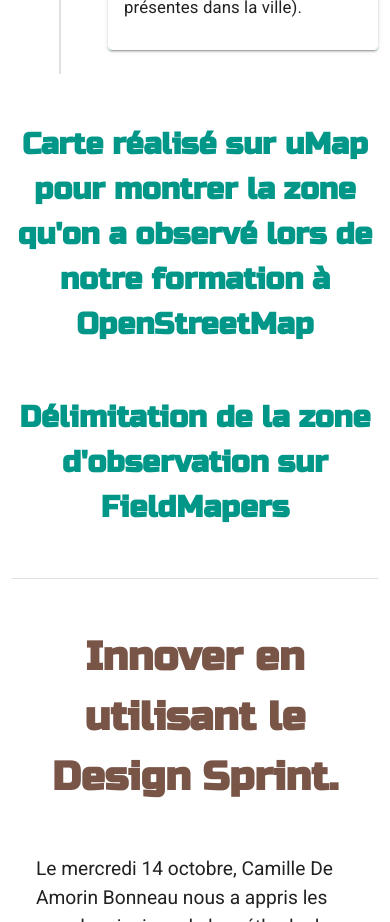
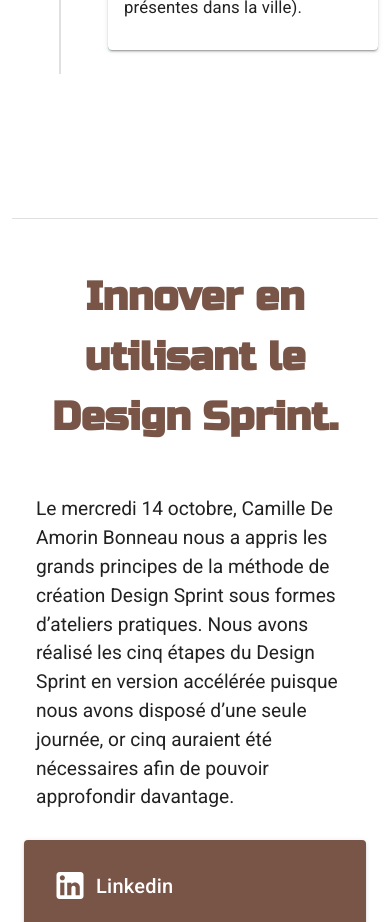
Before and after one commit to LeoPaulD/outils-pro, a Vue app: page / in a window 390 px wide. Shown: the part 7340-8262 px from the top of the page. Built offline with nearby package versions, Linux system fonts and the light colour scheme; a web font is replaced by a local one; what vue-scroll-progress, vue-scrollactive would draw is missing.

Commit message:
mobile none

```diff
--- a/src/components/OpenStreetMap.vue
+++ b/src/components/OpenStreetMap.vue
@@ -85,11 +85,11 @@
   </v-timeline>
   <br>
    <br>
-   <h3 class="text-center teal--text">Carte réalisé sur uMap pour montrer la zone qu'on a observé lors de notre formation à OpenStreetMap</h3>
+   <h3 class="text-center teal--text mobilenone">Carte réalisé sur uMap pour montrer la zone qu'on a observé lors de notre formation à OpenStreetMap</h3>
     <iframe class="mobilenone" width="100%" height="600px" frameborder="0" allowfullscreen src="//umap.openstreetmap.fr/fr/map/enrichir-open-street-map_530122?scaleControl=false&miniMap=false&scrollWheelZoom=false&zoomControl=true&allowEdit=false&moreControl=true&searchControl=null&tilelayersControl=null&embedControl=null&datalayersControl=true&onLoadPanel=undefined&captionBar=false"></iframe>
     <br>
     <br>
-  <h3 class="text-center teal--text">Délimitation de la zone d'observation sur FieldMapers</h3>
+  <h3 class="text-center teal--text mobilenone">Délimitation de la zone d'observation sur FieldMapers</h3>
     <div class="d-flex justify-center ">
 
     <v-carousel  class="mobilenone">
```
